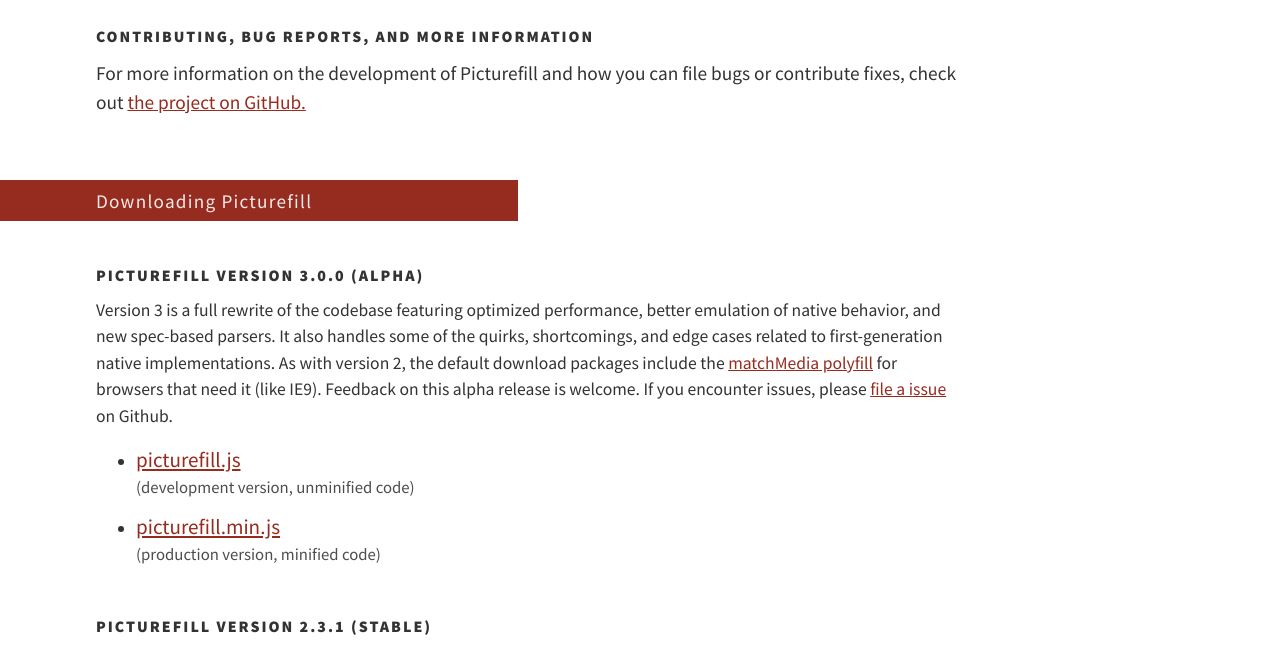
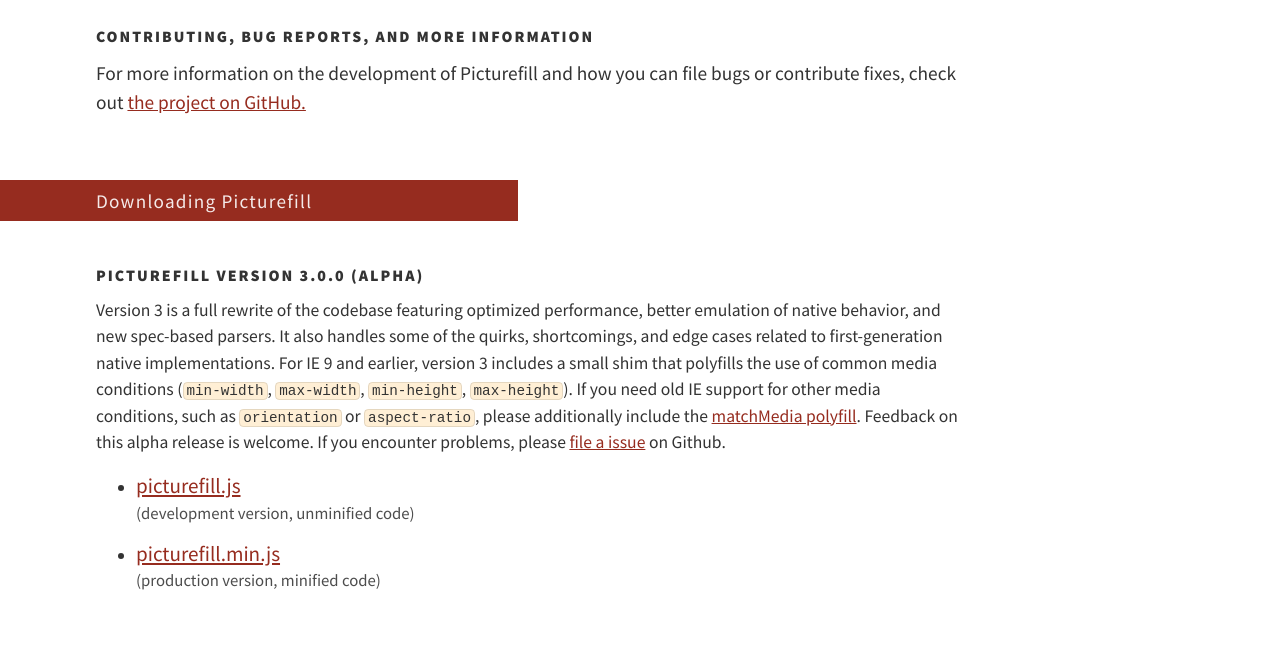
Before and after one commit to scottjehl/picturefill, a website: page index.html in a window 1280 px wide. Shown: the part 441-1086 px from the top of the page. Drawn offline with Linux system fonts and the light colour scheme.

Commit message:
Clarify matchmedia not in default 3.0 package

```diff
--- a/index.html
+++ b/index.html
@@ -46,7 +46,7 @@
 			<h2 class="hed-section" id="download">Downloading Picturefill</h2>
 
 			<h3 class="hed-subsection">Picturefill Version 3.0.0 (Alpha)</h3>
-			<p>Version 3 is a full rewrite of the codebase featuring optimized performance, better emulation of native behavior, and new spec-based parsers. It also handles some of the quirks, shortcomings, and edge cases related to first-generation native implementations. As with version 2, the default download packages include the <a href="https://github.com/paulirish/matchMedia.js/">matchMedia polyfill</a> for browsers that need it (like IE9). Feedback on this alpha release is welcome. If you encounter issues, please <a href="https://github.com/scottjehl/picturefill/issues">file a issue</a> on Github.</p>
+			<p>Version 3 is a full rewrite of the codebase featuring optimized performance, better emulation of native behavior, and new spec-based parsers. It also handles some of the quirks, shortcomings, and edge cases related to first-generation native implementations. For IE 9 and earlier, version 3 includes a small shim that polyfills the use of common media conditions (<code>min-width</code>, <code>max-width</code>, <code>min-height</code>, <code>max-height</code>). If you need old IE support for other media conditions, such as <code>orientation</code> or <code>aspect-ratio</code>, please additionally include the <a href="https://github.com/paulirish/matchMedia.js/">matchMedia polyfill</a>. Feedback on this alpha release is welcome. If you encounter problems, please <a href="https://github.com/scottjehl/picturefill/issues">file a issue</a> on Github.</p>
 			<ul>
 				<li>
 					<a href="#" class="download">picturefill.js</a>
```
